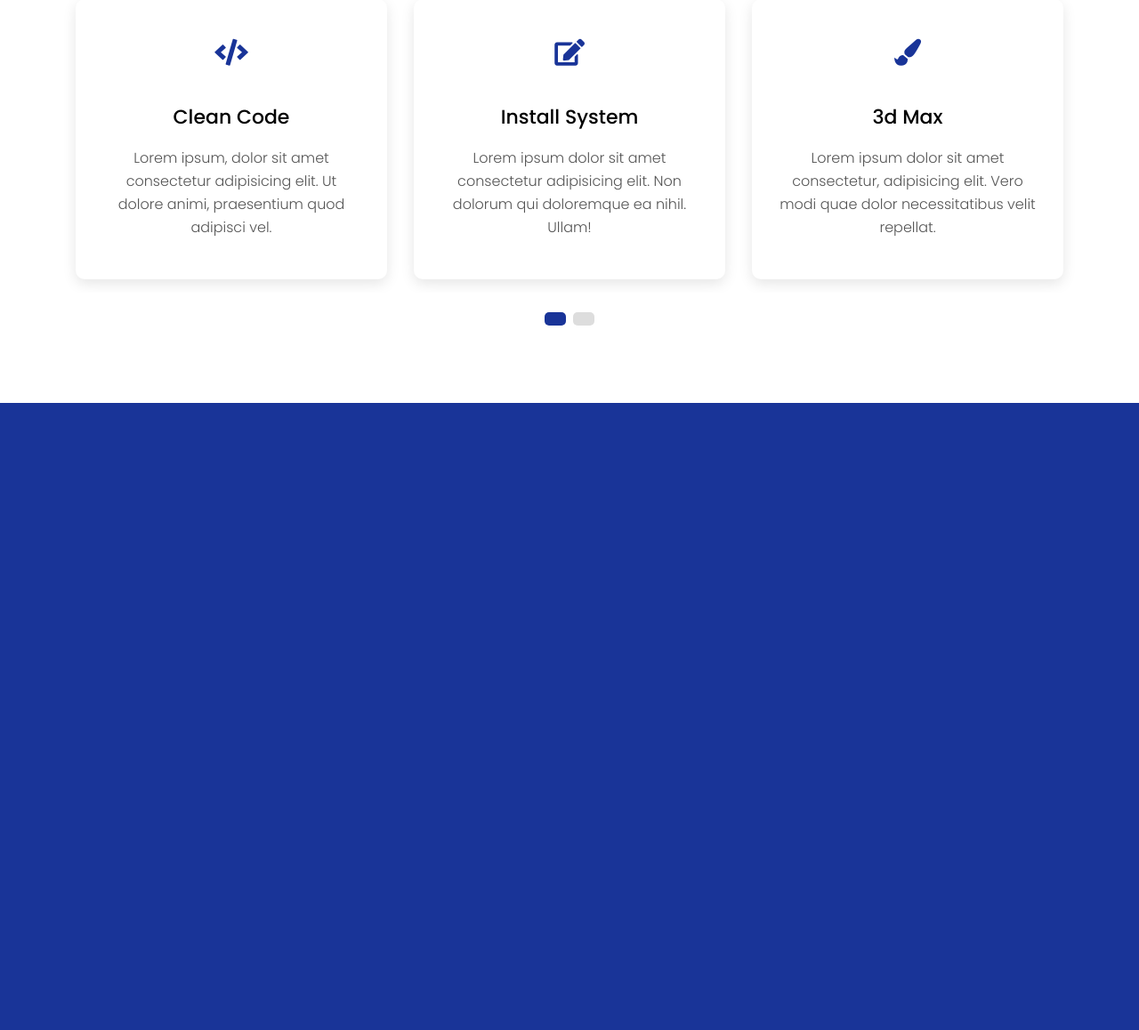
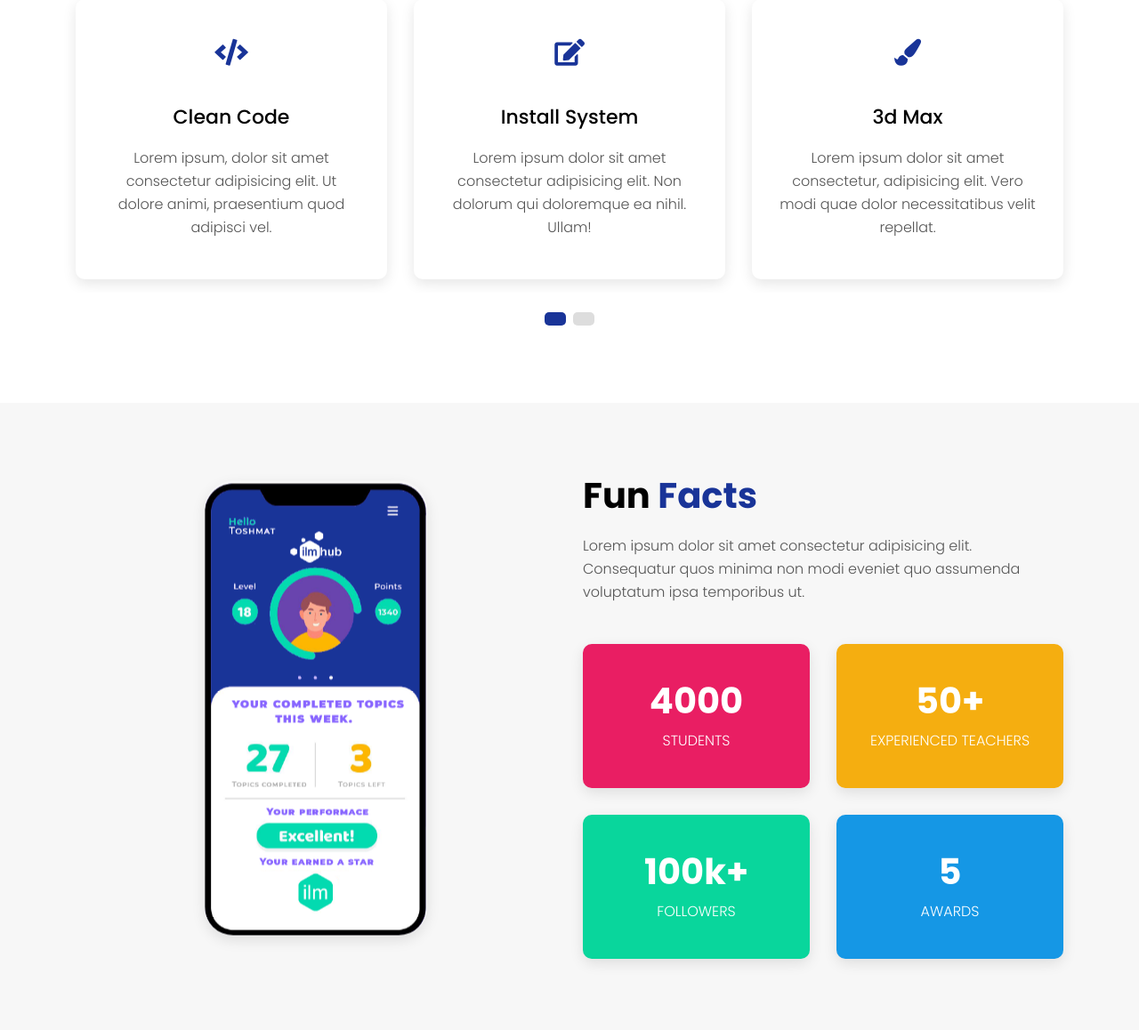
Before and after one commit to Dawroun/IlmHub, a PHP site: page / in a window 1280 px wide. Shown: the part 1010-2168 px from the top of the page at 89% size. Before the commit the page ends 1463 px from the top, so only its background shows below. Run offline with PHP 8.4, Linux system fonts and the light colour scheme.

Commit message:
facts section is done

```diff
--- a/css/style.css
+++ b/css/style.css
@@ -143,6 +143,7 @@ a {
   font-weight: 700;
   text-transform: capitalize;
   text-align: center;
+  margin: 0;
 }
 
 .section-title {
@@ -474,3 +475,74 @@ a {
   color: var(--black-400);
   margin: 0 0 15px;
 }
+
+/*------------------ Fun Facts Section -----------------*/
+
+.fun-facts {
+  background-color: var(--black-100);
+}
+
+.fun-facts .section-title {
+  margin-bottom: 20px;
+}
+
+.fun-facts .section-title h2 {
+  text-align: left;
+}
+
+.fun-facts-img img {
+  max-width: 250px;
+  width: 100%;
+  box-shadow: var(--shadow-black-100);
+  border-radius: 32px;
+  animation: bounceTop_01 3s ease infinite;
+}
+
+.fun-facts-text p {
+  font-size: 16px;
+  line-height: 26px;
+  color: var(--black-400);
+  margin: 0 0 15px;
+  font-weight: 300;
+}
+
+.fun-fact-item {
+  padding: 40px 30px;
+  text-align: center;
+  box-shadow: var(--shadow-black-100);
+  border-radius: 10px;
+  margin-top: 30px;
+}
+
+.fun-fact-item h3 {
+  font-size: 40px;
+  font-weight: 700;
+  color: #ffffff;
+  margin: 0 0 8px;
+}
+
+.fun-fact-item span {
+  font-size: 16px;
+  text-transform: uppercase;
+  font-weight: 300;
+  margin: 0;
+  line-height: 26px;
+  display: block;
+  color: #ffffff ;
+}
+
+.fun-fact-item.style-1 {
+  background-color: var(--color-1);
+}
+
+.fun-fact-item.style-2 {
+  background-color: var(--color-2);
+}
+
+.fun-fact-item.style-3 {
+  background-color: var(--color-3);
+}
+
+.fun-fact-item.style-4 {
+  background-color: #1597e5;
+}
--- a/index.html
+++ b/index.html
@@ -137,8 +137,55 @@
   </section>
   <!-- Feature Section End-->
 
+
+
   <!-- Fun Facts Section Start-->
-
+  <div class="fun-facts section-padding">
+    <div class="container">
+      <div class="row">
+        <div class="col-lg-6 col-md-5 d-flex align-items-center justify-content-center">
+          <div class="fun-facts-img">
+            <img src="img/app-screenshots/2.png" alt="fun facts about ilmhub ">
+          </div>
+        </div>
+        <div class="col-lg-6 col-md-7">
+          <div class="section-title">
+            <h2>fun<span> facts</span></h2>
+          </div>
+          <div class="fun-facts-text">
+            <p>Lorem ipsum dolor sit amet consectetur adipisicing elit. Consequatur quos minima non modi eveniet quo
+              assumenda voluptatum ipsa temporibus ut.</p>
+            <div class="row">
+              <div class="col-sm-6">
+                <div class="fun-fact-item style-1">
+                  <h3>4000</h3>
+                  <span>Students</span>
+                </div>
+              </div>
+              <div class="col-sm-6">
+                <div class="fun-fact-item style-2">
+                  <h3>50+</h3>
+                  <span>Experienced Teachers</span>
+                </div>
+              </div>
+              <div class="col-sm-6">
+                <div class="fun-fact-item style-3">
+                  <h3>100k+</h3>
+                  <span>Followers</span>
+                </div>
+              </div>
+              <div class="col-sm-6">
+                <div class="fun-fact-item style-4">
+                  <h3>5</h3>
+                  <span>awards</span>
+                </div>
+              </div>
+            </div>
+          </div>
+        </div>
+      </div>
+    </div>
+  </div>
   <!-- Fun Facts Section End-->
 
   <!-- Video Popup Start-->
```
